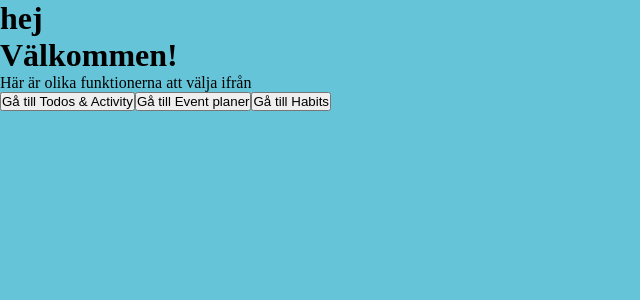
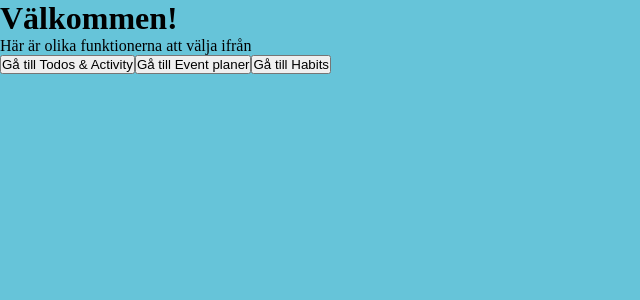
Before and after one commit to Ludvig-D/PAA, a React (Vite) app: page / in a window 1280 px wide. Shown: the top 300 px of the page, without its empty margins (0-640 px from the left). Built offline with nearby package versions, Linux system fonts and the light colour scheme.

Commit message:
Removed route auth

```diff
--- a/src/App.jsx
+++ b/src/App.jsx
@@ -4,14 +4,11 @@ import Home from './pages/Home';
 import EventPage from './pages/Events/EventPage.jsx';
 import Habits from './pages/Habits/Habits';
 import TodoListPage from './pages/TodoListPage';
-
 import TodoForm from './pages/TodoForm';
-import Auth from './components/Auth/Auth.jsx';
 
 function App() {
   return (
     <>
-      <h1>hej</h1>
       <BrowserRouter>
         <Routes>
           <Route path="/" element={<Home />} />;
@@ -19,7 +16,6 @@ function App() {
           <Route path="todos" element={<TodoListPage />} />;
           <Route path="/form" element={<TodoForm />} />;
           <Route path="/event" element={<EventPage />} />;
-          <Route path="/auth" element={<Auth />} />;
         </Routes>
       </BrowserRouter>
     </>
```
